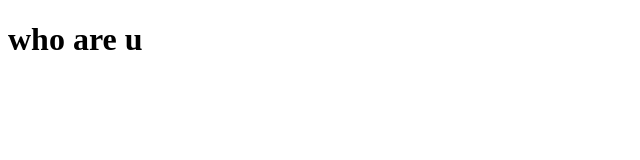
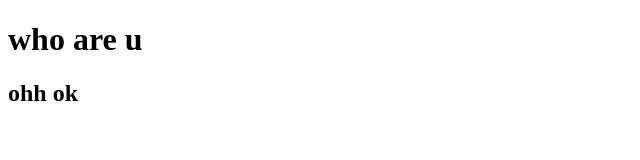
Before and after one commit to rubthira/thira_bash, a plain HTML site: page pelajar.html in a window 1280 px wide. Shown: the whole page, without its empty margins (0-640 px from the left). Drawn offline with Linux system fonts and the light colour scheme.

Commit message:
edit h2 dan save

```diff
--- a/pelajar.html
+++ b/pelajar.html
@@ -9,7 +9,7 @@
 
 <body>
     <h1>who are u</h1>
-    <h2></h2>
+    <h2>ohh ok</h2>
 </body>
 
 </html>
```
